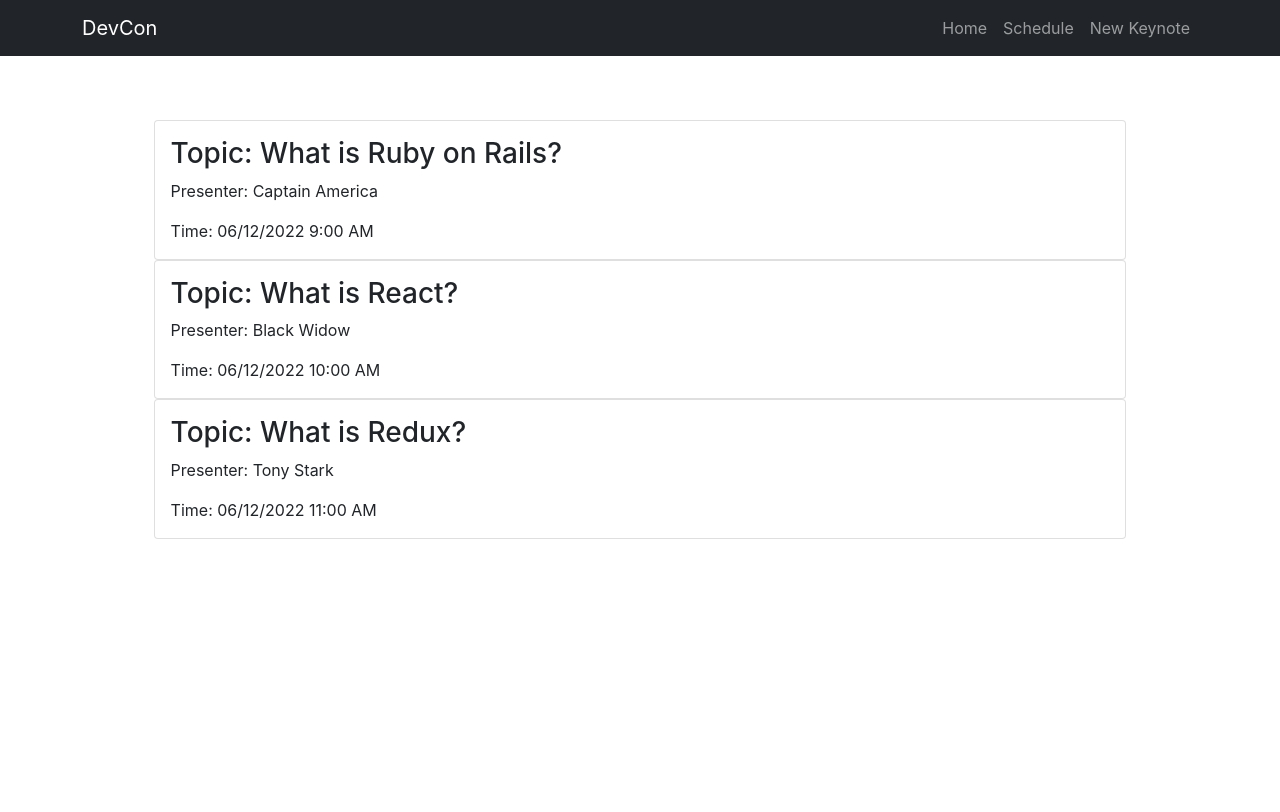
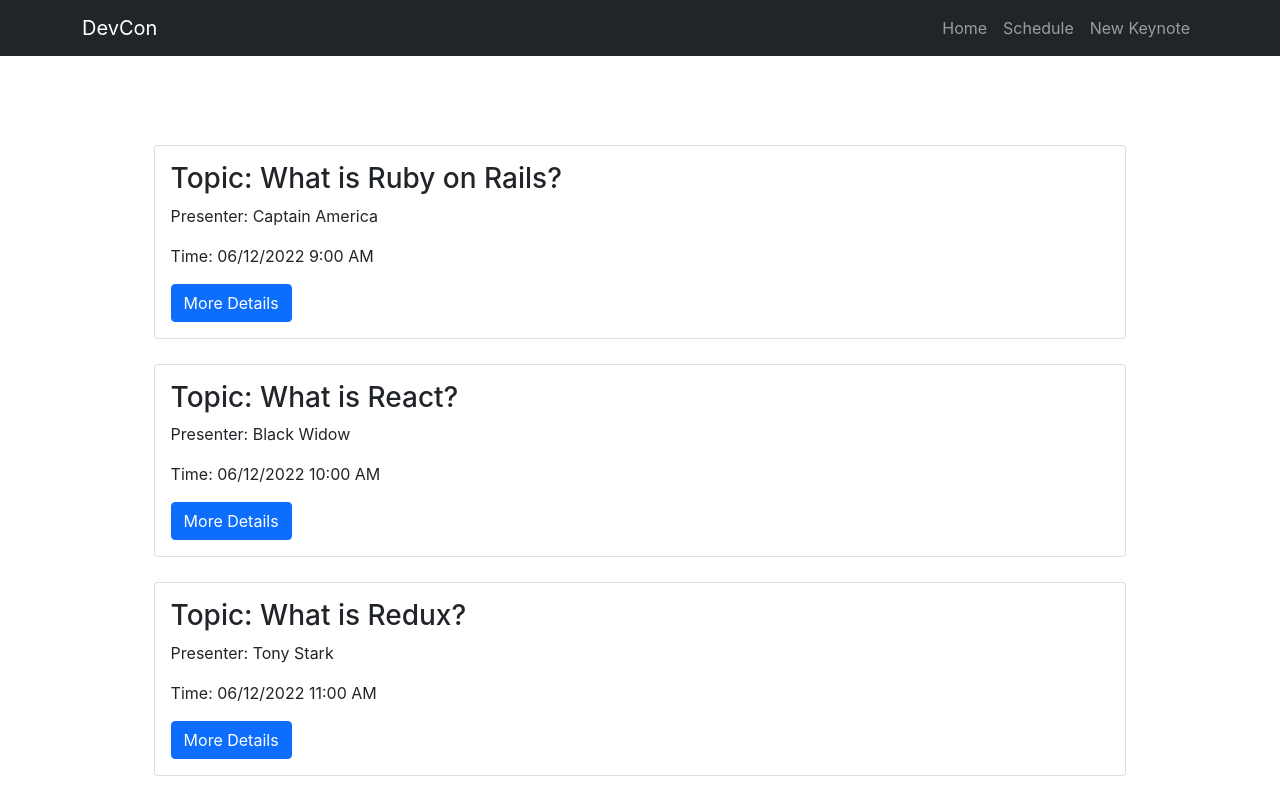
Before and after one commit to lazoxco/keynotes-schedule-app, a React (Create React App) app: page /keynotes in a window 1280 px wide. Shown: the top 812 px of the page. Built offline with nearby package versions, Linux system fonts and the light colour scheme.

Commit message:
Simplified routes.

```diff
--- a/src/App.js
+++ b/src/App.js
@@ -3,6 +3,8 @@ import { BrowserRouter as Router, Route, Switch } from 'react-router-dom'
 import Navbar from './components/Navbar'
 import Home from './containers/Home'
 import KeynotesContainer from './containers/KeynotesContainer'
+import KeynoteDetails from './components/KeynoteDetails'
+import NewKeynote from './components/NewKeynote'
 
 class App extends Component {
   render() {
@@ -13,10 +15,12 @@ class App extends Component {
           <div className="app-body container">
             <Switch>
               <Route exact path="/" component={Home} />
-              <Route path="/keynotes" component={KeynotesContainer} />
+              <Route exact path="/keynotes" component={KeynotesContainer} />
+              <Route exact path="/keynotes/new" component={NewKeynote} />
+              <Route exact path="/keynotes/:id" component={KeynoteDetails} />
+
             </Switch>
           </div>
-
         </div>
       </Router>
     )
--- a/src/components/Keynotes.js
+++ b/src/components/Keynotes.js
@@ -1,18 +1,20 @@
+import { Link } from 'react-router-dom'
 
 const Keynotes = ({ keynotes }) => {
-  // console.log(keynotes)
   const renderKeynotes = keynotes.map(keynote => (
     <div className="card" key={keynote.id}>
       <div className="card-body">
       <h3 className="card-title">Topic: {keynote.title }</h3>
       <p className="card-text">Presenter: {keynote.speaker}</p>
-      <p className="card-text">Time: {keynote.date_time} </p>
+      <p className="card-text">Time: {keynote.date_time}</p>
+      <Link to={`/keynotes/${keynote.id}`} className="btn btn-primary">More Details</Link>
       </div>
+
     </div>
   ))
   return (
     <div>
-      { renderKeynotes }
+      { keynotes && renderKeynotes }
     </div>
   )
 }
--- a/src/containers/KeynotesContainer.js
+++ b/src/containers/KeynotesContainer.js
@@ -1,25 +1,26 @@
 import React, { Component } from 'react'
-import { BrowserRouter as Route, Switch } from 'react-router-dom'
+// import { BrowserRouter as Route, Switch } from 'react-router-dom'
 import Keynotes from '../components/Keynotes'
-import NewKeynote from '../components/NewKeynote'
-import KeynoteDetails from '../components/KeynoteDetails'
+// import NewKeynote from '../components/NewKeynote'
+// import KeynoteDetails from '../components/KeynoteDetails'
 import { connect } from 'react-redux'
 
 class KeynotesContainer extends Component {
   render() {
     const { keynotes } = this.props
     return (
-      <Switch>
-        <Route exact path="/keynotes">
-          <Keynotes keynotes={keynotes}/>
-        </Route>
-        <Route exact path="/keynotes/new">
-          <NewKeynote />
-        </Route>
-        <Route exact path="/keynotes/:id">
-          <KeynoteDetails />
-        </Route>
-      </Switch>
+      <Keynotes keynotes={keynotes} />
+      // <Switch>
+      //   <Route exact path="/keynotes">
+      //     <Keynotes keynotes={keynotes}/>
+      //   </Route>
+      //   <Route exact path="/keynotes/new">
+      //     <NewKeynote />
+      //   </Route>
+      //   <Route exact path="/keynotes/:id">
+      //     <KeynoteDetails />
+      //   </Route>
+      // </Switch>
     )
   }
 }
--- a/src/index.css
+++ b/src/index.css
@@ -26,3 +26,7 @@ code {
   max-width: 600px;
   margin: 0 auto;
 }
+
+.card {
+  margin: 25px 0;
+}
```
